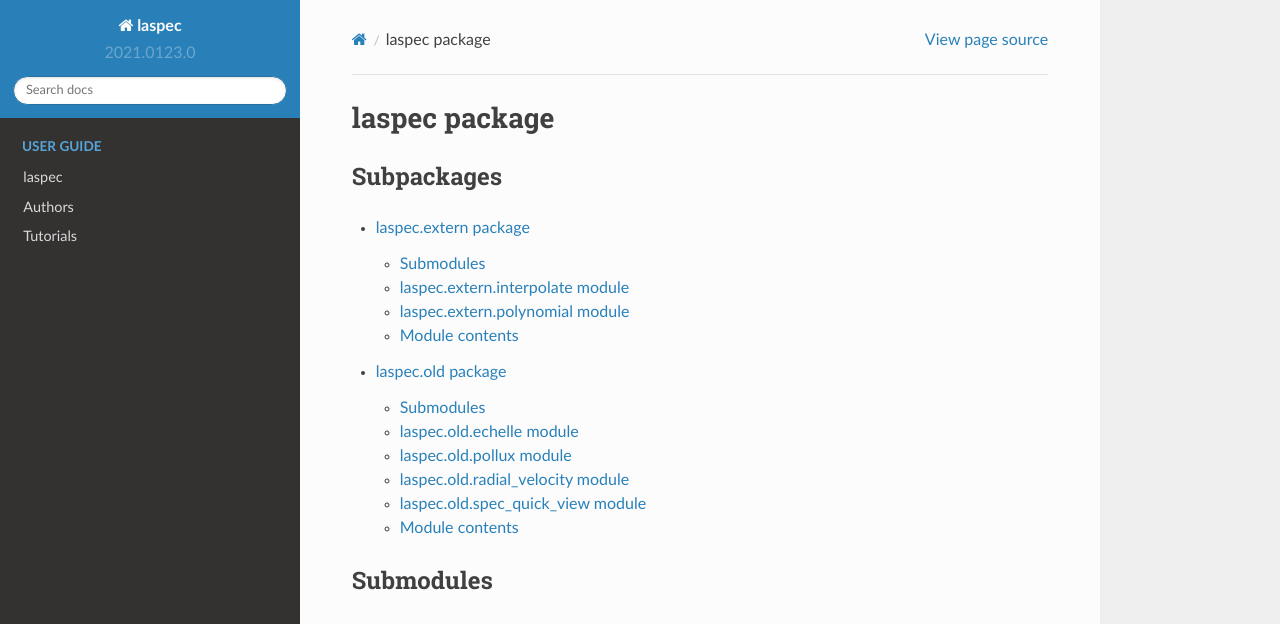
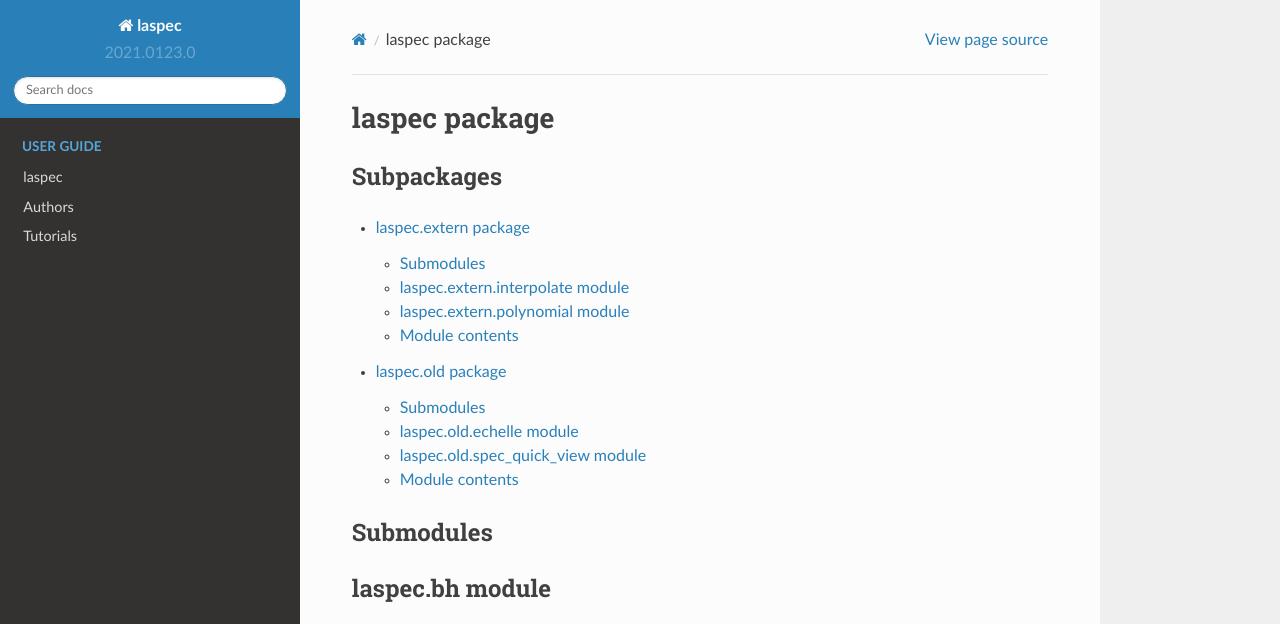
Before and after one commit to hypergravity/laspec, a Sphinx documentation site: the page built from docs/source/laspec.rst, in a window 1280 px wide and 900 px high, cut to the strip 0-624 px from the top of the window. Built offline with Sphinx 7.4.7 and the Read the Docs theme 2.0.0, drawn with Linux system fonts in a browser that asks for light colours; pages that are not in the unit, such as notebooks, are missing from menus.

Commit message:
updated docs

```diff
--- a/docs/source/laspec.old.rst
+++ b/docs/source/laspec.old.rst
@@ -8,22 +8,6 @@ laspec.old.echelle module
 -------------------------
 
 .. automodule:: laspec.old.echelle
-   :members:
-   :undoc-members:
-   :show-inheritance:
-
-laspec.old.pollux module
-------------------------
-
-.. automodule:: laspec.old.pollux
-   :members:
-   :undoc-members:
-   :show-inheritance:
-
-laspec.old.radial\_velocity module
-----------------------------------
-
-.. automodule:: laspec.old.radial_velocity
    :members:
    :undoc-members:
    :show-inheritance:
```
Also changed, not shown: 1 other file.
